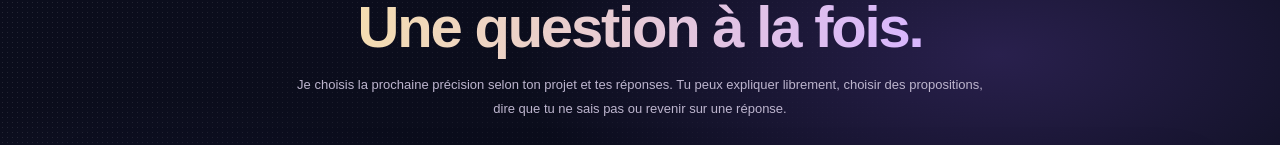
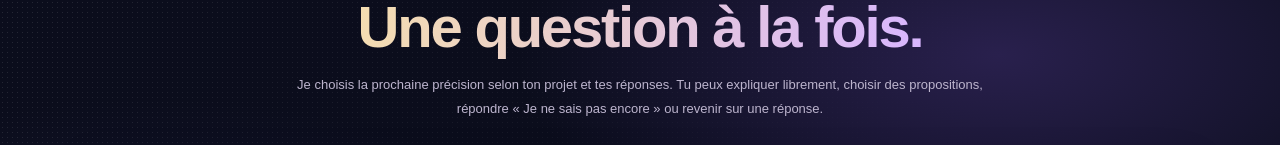
Before and after one commit to merkelnascom-art/Merkora-GDJ, a Next.js app: page /diagnostic in a window 1280 px wide. Shown: the part 265-410 px from the top of the page. Built offline with nearby package versions, Linux system fonts and the light colour scheme.

Commit message:
copy: clarify uncertainty option in diagnostic intro

```diff
--- a/app/diagnostic/page.tsx
+++ b/app/diagnostic/page.tsx
@@ -144,7 +144,7 @@ export default function DiagnosticPage() {
           <div className="mk-stage-steps"><span className="done">01 · Entrée</span><span className="done">02 · Conversation</span><span className="done">03 · Compréhension</span><span className="active">04 · Diagnostic</span></div>
           <span className="mk-eyebrow"><span /> ÉTAPE 04 · EXPLORATION ADAPTATIVE</span>
           <h1>Approfondissons.<br /><em>Une question à la fois.</em></h1>
-          <p>Je choisis la prochaine précision selon ton projet et tes réponses. Tu peux expliquer librement, choisir des propositions, dire que tu ne sais pas ou revenir sur une réponse.</p>
+          <p>Je choisis la prochaine précision selon ton projet et tes réponses. Tu peux expliquer librement, choisir des propositions, répondre « Je ne sais pas encore » ou revenir sur une réponse.</p>
         </div>
 
         {!loaded && <section className="mk-stage-empty"><p>Chargement de ton dossier…</p></section>}
```
